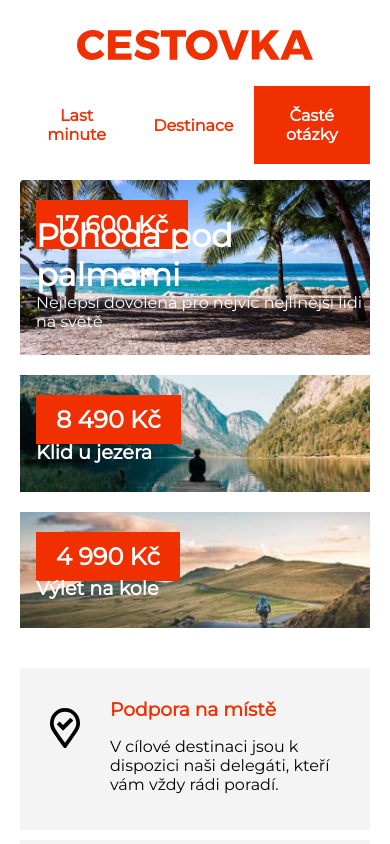
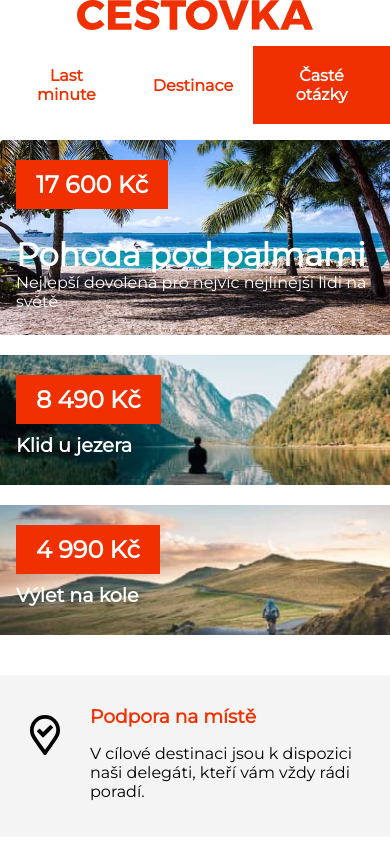
Before and after one commit to boomafromboomiland/cestovka-boomafromboomiland, a plain HTML site: page index.html in a window 390 px wide. Shown: the top 844 px of the page. Drawn offline with Linux system fonts and the light colour scheme.

Commit message:
Mobile done

```diff
--- a/style.css
+++ b/style.css
@@ -1,5 +1,6 @@
 html {
 	box-sizing: border-box;
+    margin: 0 auto;
 }
 *,
 *::before,
@@ -14,14 +15,12 @@ body {
     background-color: #fff;
 	color: #000;
     max-width: 600px;
-    margin: 20px;
+    margin: 0 auto;
 }
 
 img.logo {
     display: block;
-    margin-left: auto;
-    margin-right: auto;
-    padding: 10px 0;
+    margin: 0 auto;
 }
 
 ul {
@@ -129,7 +128,7 @@ ul {
 
 .benefits,
 .news {
-    padding-bottom: 20px;
+    padding-bottom: 10px;
 }
 
 .benefits-list__item  {
```
